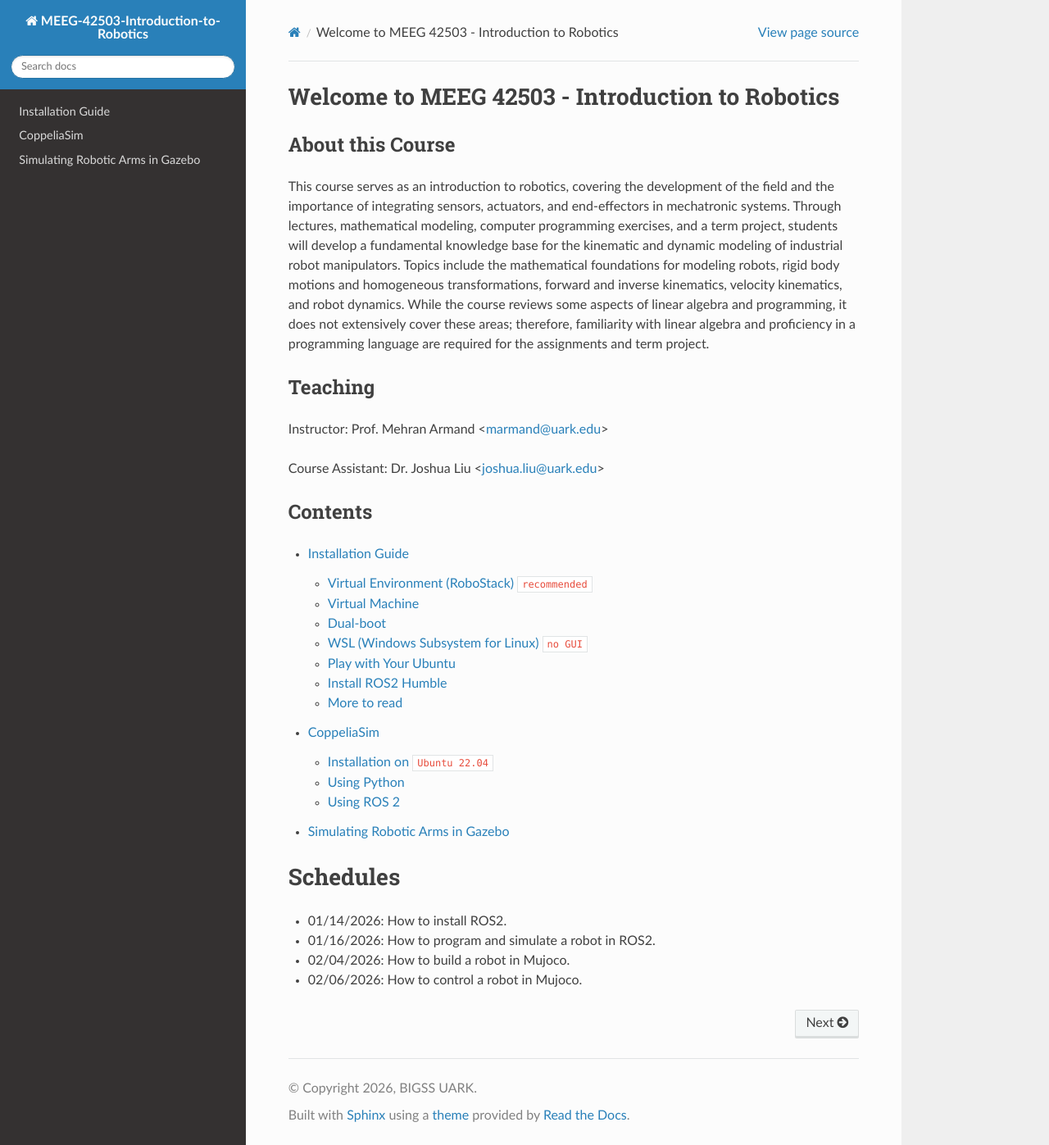
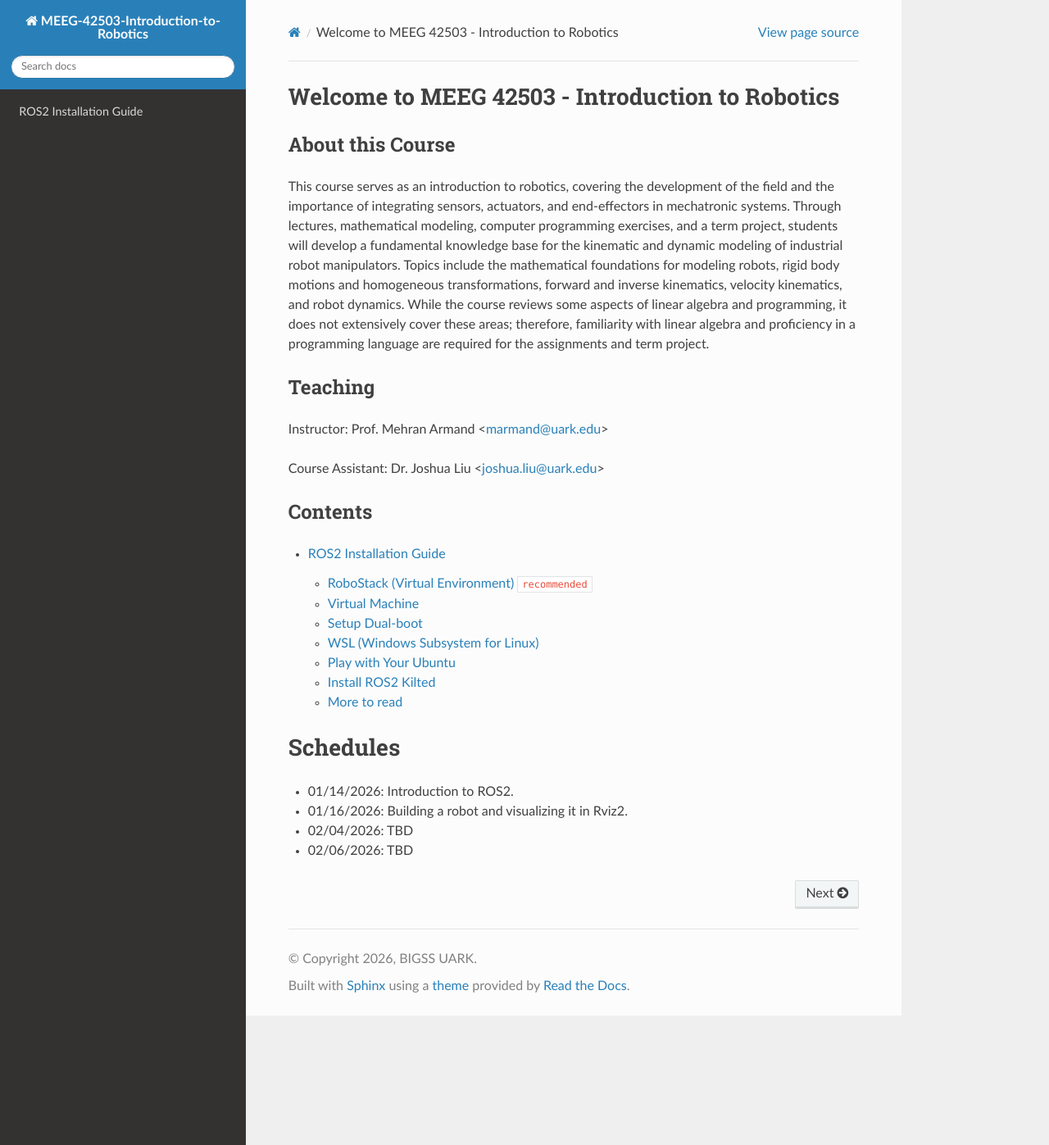
Before and after one commit to uark-i3r-bigss/MEEG-42503-Introduction-to-Robotics, a Sphinx documentation site: the page built from docs/source/index.rst, in a window 1280 px wide and 1397 px high. Shown: the whole window at 82% size. Built offline with Sphinx 7.4.7 and the Read the Docs theme 3.1.0, drawn with Linux system fonts in a browser that asks for light colours.

Commit message:
updated installation instructions, and removed coppeliaSim and gazebo sections

```diff
--- a/docs/source/index.rst
+++ b/docs/source/index.rst
@@ -20,13 +20,11 @@ Contents
 .. toctree::
 
    install_ros2
-   coppeliasim
-   gazebo
 
 
 Schedules
 ====
-- 01/14/2026: How to install ROS2.
-- 01/16/2026: How to program and simulate a robot in ROS2.
-- 02/04/2026: How to build a robot in Mujoco.
-- 02/06/2026: How to control a robot in Mujoco.
+- 01/14/2026: Introduction to ROS2.
+- 01/16/2026: Building a robot and visualizing it in Rviz2.
+- 02/04/2026: TBD
+- 02/06/2026: TBD
--- a/docs/source/install_ros2.rst
+++ b/docs/source/install_ros2.rst
@@ -1,19 +1,16 @@
-Installation Guide
+ROS2 Installation Guide
 ===================
 
 .. _installation:
 
-This tutorial will briefly introduce the basic tools you are going to use
- throughout this course and how to install them. The tools are essential
- for the homeworks and projects so please make sure you grasp the basic ideas
- and all the tools are good to go after you follow this guide.
+This tutorial will briefly introduce the basic tools you are going to use throughout this course and how to install them. The tools are essential for the homeworks and projects so please make sure you grasp the basic ideas and all the tools are good to go after you follow this guide.
 
-You will need to use `ROS2 <https://docs.ros.org/en/humble/index.html>`_ (Robot Operating System). ROS2 is easier to install and run in Linux-like
-systems. So this tutorial will only introduce how to install ROS2 HUmble on Ubuntu 22.04.5 Jammy Jellyfish. You are free to use other version of ROS2 if you are familiar with this framework (all variants of ROS2
-share the same coding conventions). There are three ways to install Ubuntu on your pc: Virtual Machine, Dual-boot, and WSL (Windows Subsystem for Linux).
+You will need to use `ROS2 <https://docs.ros.org/en/kilted/index.html>`_ (Robot Operating System). ROS2 is easier to install and run in Linux-like
+systems. So this tutorial will only introduce how to install ROS2 Kilted on Ubuntu 24.04. You are free to use other version of ROS2 if you are familiar with this framework (all variants of ROS2
+share the same coding conventions). There are many ways to install Ubuntu on your pc: Set up a virtual environment with RoboStack, Use a Virtual Machine, Setup a Dual-boot OS, or WSL (Windows Subsystem for Linux).
 
 
-Virtual Environment (RoboStack) ``recommended``
+RoboStack (Virtual Environment) ``recommended``
 ------------------------------------------------
 
 RoboStack is the easiest way to install ROS2. Basically, it allows you to install
@@ -73,7 +71,7 @@ Virtual Machine
 
 1. **Download an Ubuntu Image**
 
-You can download an Ubuntu image `here <https://releases.ubuntu.com/jammy/>`_. Make sure to save it to a memorable location on your PC! For this tutorial, we will use the latest Ubuntu 22.04.5 LTS (long term support) release.
+You can download an Ubuntu image `here <https://releases.ubuntu.com/jammy/>`_. Make sure to save it to a memorable location on your PC! For this tutorial, we will use the latest Ubuntu 24.04.5 LTS (long term support) release.
 
 .. image:: images/iso.png
    :width: 600
@@ -179,7 +177,7 @@ In ``General`` - ``Advanced``, choose ``Shared Clipboard`` to ``bidirectional``.
 
 Restart Ubuntu and Continue. Remember ``NOT`` to upgrade to Ubuntu 24.04.
 
-Dual-boot
+Setup Dual-boot
 ----------
 
 Dual-boot refers to a computer setup in which two operating systems are installed on a single machine,
@@ -192,15 +190,15 @@ https://releases.ubuntu.com/jammy/
 Please select the 64-bit PC (AMD64) desktop image to download.
 
 .. note::
-    If you are using macOS Applie Silicone (M1/M2), you may need to download ARM64 version https://cdimage.ubuntu.com/releases/22.04.5/release/
+    If you are using macOS Applie Silicone (M1/M2), you may need to download ARM64 version https://cdimage.ubuntu.com/releases/24.04/release/
 
-`Here <https://www.linuxtechi.com/dual-boot-ubuntu-22-04-and-windows-11/>`_ is a tutorial for installing Ubuntu 22.04 alongside Windows 11, as well as a `video tutorial <https://youtu.be/QKn5U2esuRk/>`_ .
+`Here <https://www.linuxtechi.com/dual-boot-ubuntu-22-04-and-windows-11/>`_ is a tutorial for installing Ubuntu 24.04 alongside Windows 11, as well as a `video tutorial <https://youtu.be/QKn5U2esuRk/>`_ .
 
 .. note::
     incorrectly setting up a dual-boot system can lead to data loss or system malfunctions. It's crucial to back up important data before attempting to set up a dual-boot system.
 
 
-WSL (Windows Subsystem for Linux) ``no GUI``
+WSL (Windows Subsystem for Linux)
 ---------------------------------------------------
 
 .. note::
@@ -226,19 +224,19 @@ Windows will make the changes, which may take a minute or two, then ask you to r
 
 3. **Microsoft Store**
 
-When your system boots back up, go to your Start menu and find the Microsoft Store. Once there, search for Ubuntu 22.04.
+When your system boots back up, go to your Start menu and find the Microsoft Store. Once there, search for Ubuntu 24.04.
 
 .. image:: images/wsl_step3.png
    :width: 600
 
-Once you have located the Ubuntu 22.04 LTS page, click on the “Get” button to download it.
+Once you have located the Ubuntu 24.04 LTS page, click on the “Get” button to download it.
 
 .. image:: images/wsl_step4.png
    :width: 600
 
-4. **Install Ubuntu 22.04**
+4. **Install Ubuntu 24.04**
 
-Once the download is complete, you can open Ubuntu 22.04 from your Start menu.
+Once the download is complete, you can open Ubuntu 24.04 from your Start menu.
 
 .. image:: images/wsl_step5.png
    :width: 600
@@ -248,12 +246,12 @@ There will be an installation process that appears, and it should not take very
 .. image:: images/wsl_step6.png
    :width: 600
 
-At this time, you will also be asked to create a new user account for Ubuntu 22.04 and some other small configuration settings.
+At this time, you will also be asked to create a new user account for Ubuntu 24.04 and some other small configuration settings.
 
 .. image:: images/wsl_step7.png
    :width: 600
 
-All done. You can now open Ubuntu 22.04 from your Start menu any time you want to use it. You will be presented with a command line terminal and can execute nearly all the same commands you could on a physical Ubuntu 22.04 machine.
+All done. You can now open Ubuntu 24.04 from your Start menu any time you want to use it. You will be presented with a command line terminal and can execute nearly all the same commands you could on a physical Ubuntu 24.04 machine.
 
 .. image:: images/wsl_step8.png
    :width: 600
@@ -262,7 +260,7 @@ All done. You can now open Ubuntu 22.04 from your Start menu any time you want t
 Play with Your Ubuntu
 -----------------------
 
-A successfully configured Ubuntu 22.04 looks like this:
+A successfully configured Ubuntu 24.04 looks like this:
 
 .. image:: images/ubuntu22.04.png
    :width: 600
@@ -271,7 +269,7 @@ Unlike Windows or MacOS, Ubuntu heavily relies on Command Line Tools. You can co
 common synonyms, so you should have no problems finding it. If you can’t find a launcher, or if you just want a faster way to bring up the terminal, most Linux systems use the
 same default keyboard shortcut to start it: ``Ctrl-Alt-T``.
 
-Install ROS2 Humble
+Install ROS2 Kilted
 -----------------------
 
 The steps are adopted from  `here [Ubuntu deb packages] <https://linuxconfig.org/ubuntu-22-04-on-wsl-windows-subsystem-for-linux/>`_ .
@@ -348,7 +346,7 @@ Desktop Install (Recommended): ROS, RViz, demos, tutorials.
 
 .. code-block:: console
 
-   sudo apt install ros-humble-desktop
+   sudo apt install ros-kilted-desktop
 
 [optional] Development tools: Compilers and other tools to build ROS packages
 
@@ -363,7 +361,7 @@ Add sourcing to your shell startup script
 
 .. code-block:: console
 
-   echo "source /opt/ros/humble/setup.bash" >> ~/.bashrc
+   echo "source /opt/ros/kilted/setup.bash" >> ~/.bashrc
 
 
 4. **Try some examples**
```
Also changed, not shown: other parts of docs/source/install_ros2.rst (+3 -2 lines).
